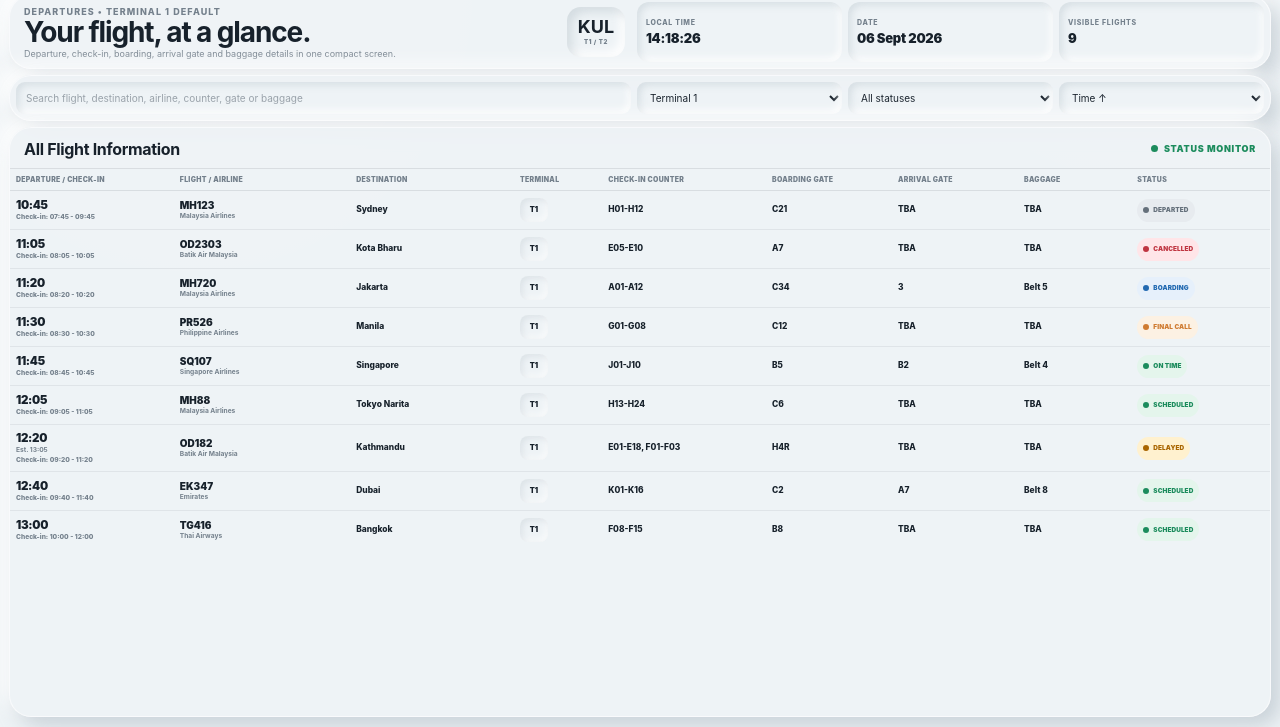
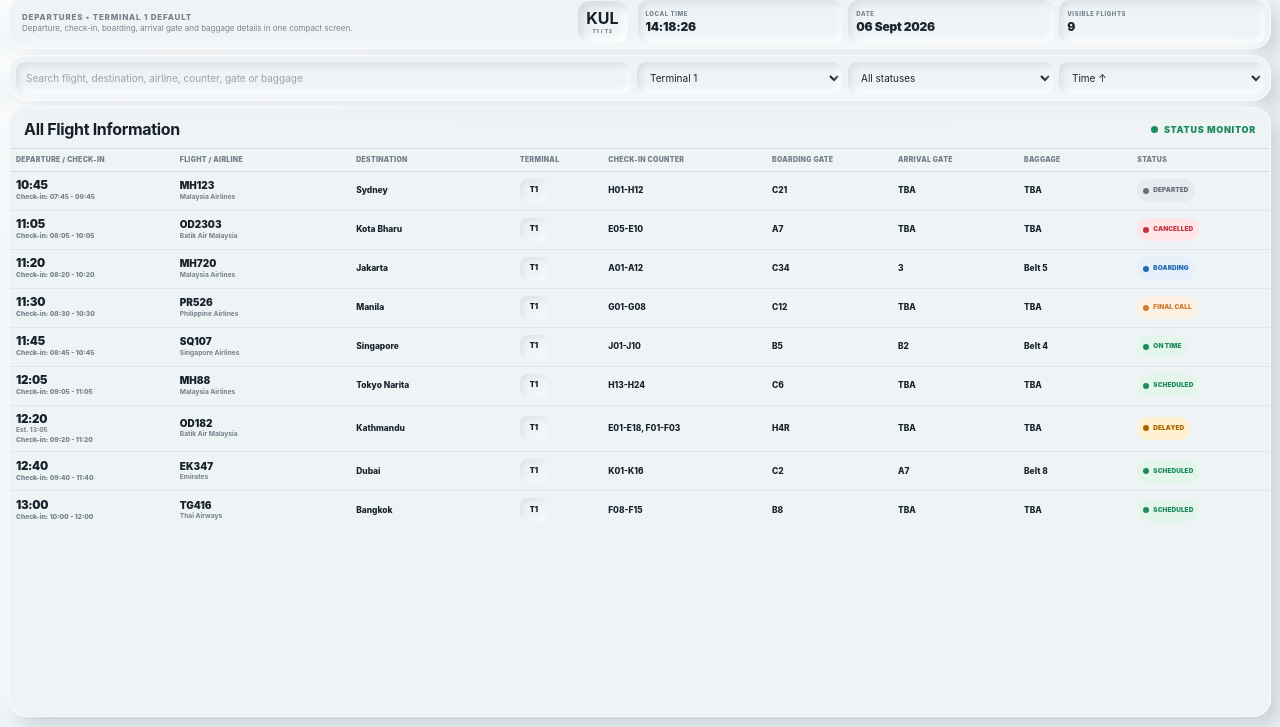
Before and after one commit to clientrail1104/DepArr, a plain HTML site: page index.html in a window 1280 px wide. Shown: the part 73-800 px from the top of the page. Drawn offline with Linux system fonts and the light colour scheme; no server answers.

Commit message:
index.html

```diff
--- a/index.html
+++ b/index.html
@@ -29,7 +29,7 @@
       --grey:#65707b;
       --grey-bg:#e7ebef;
 
-      --radius-xl:22px;
+      --radius-xl:18px;
       --radius-lg:16px;
       --radius-md:12px;
     }
@@ -123,9 +123,9 @@
 
     .eyebrow{
       margin:0 0 2px;
-      font-size:8px;
+      font-size:7px;
       font-weight:850;
-      letter-spacing:.12em;
+      letter-spacing:.10em;
       text-transform:uppercase;
       color:var(--muted);
     }
@@ -159,43 +159,37 @@
     ========================= */
 
     .summary{
-      min-height:64px;
+      min-height:50px;
       display:grid;
-      grid-template-columns:minmax(310px, 1.5fr) repeat(3, minmax(105px, .5fr));
-      gap:6px;
-      padding:6px;
+      grid-template-columns:minmax(310px, 1.5fr) repeat(3, minmax(100px, .5fr));
+      gap:5px;
+      padding:4px 5px;
     }
 
     .summary-main{
       display:flex;
       align-items:center;
       justify-content:space-between;
-      gap:10px;
+      gap:8px;
       min-width:0;
-      padding:2px 6px 2px 8px;
-    }
-
-    .summary-main h2{
-      margin:0;
-      font-size:clamp(18px, 2.2vw, 28px);
-      line-height:1;
-      letter-spacing:-.04em;
-    }
+      padding:1px 5px 1px 7px;
+    }
+
 
     .summary-main p{
-      margin:3px 0 0;
+      margin:2px 0 0;
       color:var(--muted);
-      font-size:9px;
-      line-height:1.2;
+      font-size:8px;
+      line-height:1.1;
       white-space:nowrap;
       overflow:hidden;
       text-overflow:ellipsis;
     }
 
     .airport-chip{
-      width:58px;
-      height:50px;
-      border-radius:14px;
+      width:50px;
+      height:42px;
+      border-radius:12px;
       flex:0 0 auto;
       display:grid;
       place-items:center;
@@ -208,7 +202,7 @@
 
     .airport-chip strong{
       display:block;
-      font-size:18px;
+      font-size:16px;
       line-height:1;
     }
 
@@ -216,15 +210,15 @@
       display:block;
       margin-top:2px;
       color:var(--muted);
-      font-size:6px;
+      font-size:5px;
       font-weight:900;
       letter-spacing:.10em;
     }
 
     .metric{
-      border-radius:12px;
-      padding:7px 9px;
-      min-height:50px;
+      border-radius:11px;
+      padding:5px 8px;
+      min-height:42px;
       display:flex;
       flex-direction:column;
       justify-content:center;
@@ -236,7 +230,7 @@
 
     .metric-label{
       color:var(--muted);
-      font-size:7px;
+      font-size:6px;
       font-weight:850;
       text-transform:uppercase;
       letter-spacing:.1em;
@@ -244,8 +238,8 @@
 
     .metric-value{
       display:block;
-      margin-top:3px;
-      font-size:13px;
+      margin-top:2px;
+      font-size:12px;
       font-weight:900;
       letter-spacing:-.02em;
       white-space:nowrap;
@@ -740,8 +734,8 @@
       }
 
       .summary{
-        min-height:58px;
-        padding:5px;
+        min-height:48px;
+        padding:4px;
         grid-template-columns:1fr 90px;
       }
 
@@ -754,8 +748,8 @@
       .airport-chip{ display:none; }
 
       .metric{
-        min-height:46px;
-        padding:6px;
+        min-height:40px;
+        padding:5px;
       }
 
       .metric:nth-of-type(2),
@@ -894,10 +888,10 @@
     }
 
     @media (max-height:700px){
-      .summary{ min-height:58px; }
+      .summary{ min-height:48px; }
       .summary-main h2{ font-size:22px; }
       .summary-main p{ font-size:9px; }
-      .metric{ min-height:44px; padding:6px 8px; }
+      .metric{ min-height:38px; padding:5px 7px; }
       .metric-value{ font-size:13px; }
       .controls{ padding:5px; }
       .field, .select{ height:30px; }
@@ -933,7 +927,7 @@
       <div class="summary-main">
         <div>
           <p class="eyebrow">Departures • Terminal 1 Default</p>
-          <h2>Your flight, at a glance.</h2>
+
           <p>Departure, check-in, boarding, arrival gate and baggage details in one compact screen.</p>
         </div>
 
```
